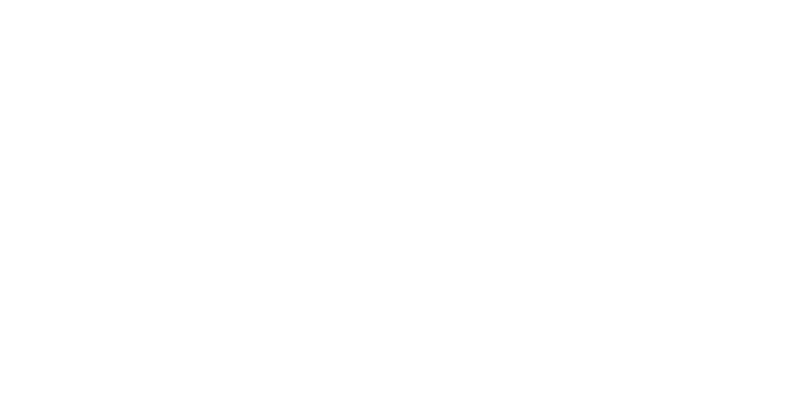
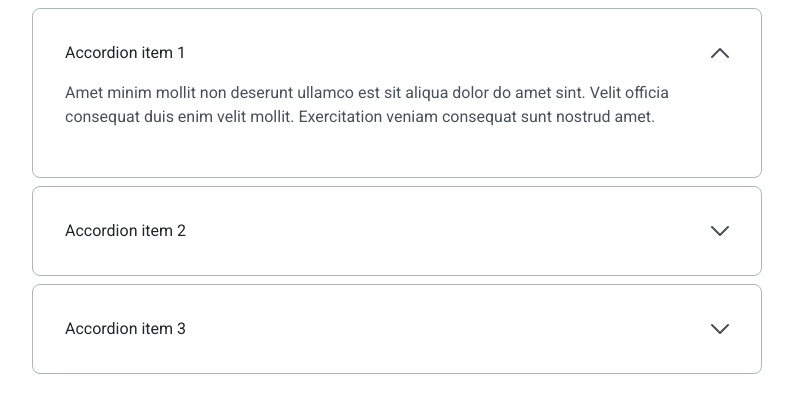
Before and after one commit to js-tasks-ru/htmlcss-20230124_aleksey-ruppel, a website: page 03-lection1/02-accordion/index.html in a window 1280 px wide. Shown: the whole page, without its empty margins (243-1036 px from the left). Drawn offline with Linux system fonts and the light colour scheme.

Commit message:
Update index.html

```diff
--- a/03-lection1/02-accordion/index.html
+++ b/03-lection1/02-accordion/index.html
@@ -1,2 +1,51 @@
+<!DOCTYPE html>
+<!-- Страница с аккордеоном -->
+<html lang="ru">
+
+<head>
+    <link rel="stylesheet" href="../../assets/css/main.css">
+    <link rel="stylesheet" href="./accordion.css">
+</head>
+
+<body>
+
+    <div class="page">
+        <details class="details" open>
+            <summary class="details__summary">
+                Accordion item 1
+                <img class="details__img details__img--active" src="arrow.svg" alt="стрелка">
+            </summary>
+            <p class="details__text">
+                Amet minim mollit non deserunt ullamco est sit aliqua dolor do amet sint. Velit officia consequat duis
+                enim
+                velit mollit. Exercitation veniam consequat sunt nostrud amet.
+            </p>
+        </details>
+
+        <details class="details">
+            <summary class="details__summary">
+                Accordion item 2
+                <img class="details__img" src="arrow.svg" alt="стрелка">
+            </summary>
+            <p class="details__text">
+                Amet minim mollit non deserunt ullamco est sit aliqua dolor do amet sint. Velit officia consequat duis
+                enim
+                velit mollit. Exercitation veniam consequat sunt nostrud amet.
+            </p>
+        </details>
+
+        <details class="details">
+            <summary class="details__summary">
+                Accordion item 3
+                <img class="details__img" src="arrow.svg" alt="стрелка">
+            </summary>
+            <p class="details__text">
+                Amet minim mollit non deserunt ullamco est sit aliqua dolor do amet sint. Velit officia consequat duis
+                enim
+                velit mollit. Exercitation veniam consequat sunt nostrud amet.
+            </p>
+        </details>
+    </div>
+</body>
 
 </html>
```
